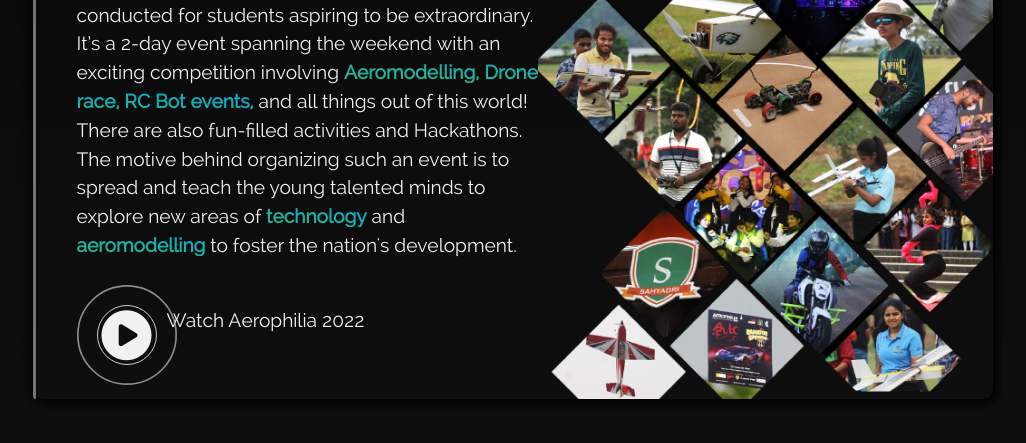
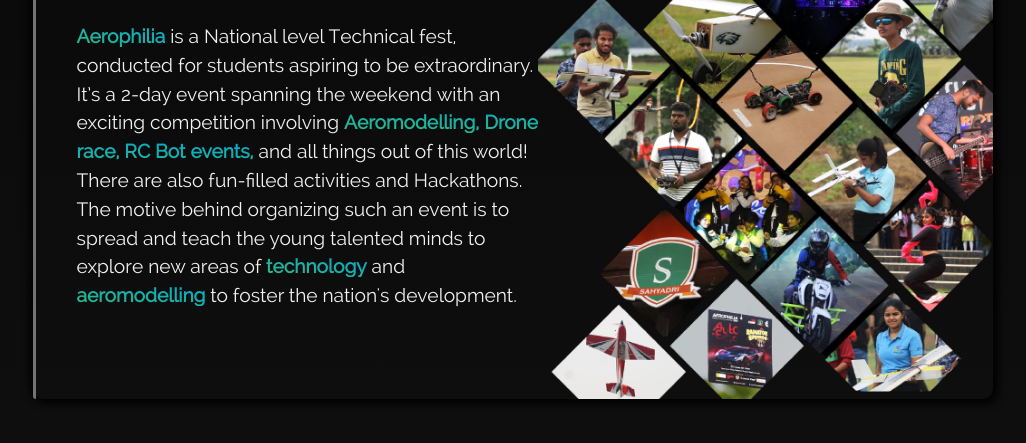
Before and after one commit to JSNinad/home_aero, a plain HTML site: page index.html in a window 1280 px wide. Shown: the part 1128-1571 px from the top of the page, without its empty margins (127-1153 px from the left). Drawn offline with nearby package versions, Linux system fonts and the light colour scheme.

Commit message:
removed link

```diff
--- a/index.html
+++ b/index.html
@@ -128,7 +128,7 @@
                   <div class="info_play_button" >
                     <p><spna class="gradient-text-background"><strong>Aerophilia</strong></spna> is a National level Technical fest, conducted for students aspiring to be extraordinary. It’s a 2-day event spanning the weekend with an exciting competition involving <span class="gradient-text-background"><strong>Aeromodelling, Drone race, RC Bot events,</strong></span> and all things out of this world! There are also fun-filled activities and Hackathons. The motive behind organizing such an event is to spread and teach the young talented minds to explore new areas of <span class="gradient-text-background"><strong>technology</strong></span> and <span class="gradient-text-background"><strong>aeromodelling</strong></span> to foster the nation's development.</p>
 
-                    <div class="play_button" style="position: relative;" >
+                    <!-- <div class="play_button" style="position: relative;" >
                           <a onclick="toggleVideo();">
                             <div class="play_btn_animation">
                               <i class="fa-solid fa-circle-play"></i>
@@ -139,7 +139,8 @@
                               <i class="fa-solid fa-xmark close" onclick="toggleVideo();" style="color: #f1f1f1;"></i>
                             </div>
                         <p>Watch Aerophilia 2022</p>
-                    </div>
+                    </div> -->
+
                 </div>
                 <img src="./images/daimbg.webp" class="about_img" alt="aerophilia-images" style="width: 200; height: 100%; border-radius: 10px;">
               </div>
```
